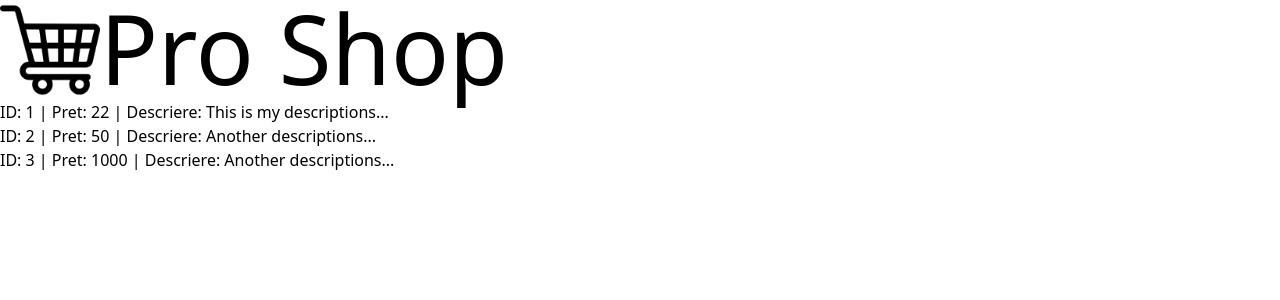
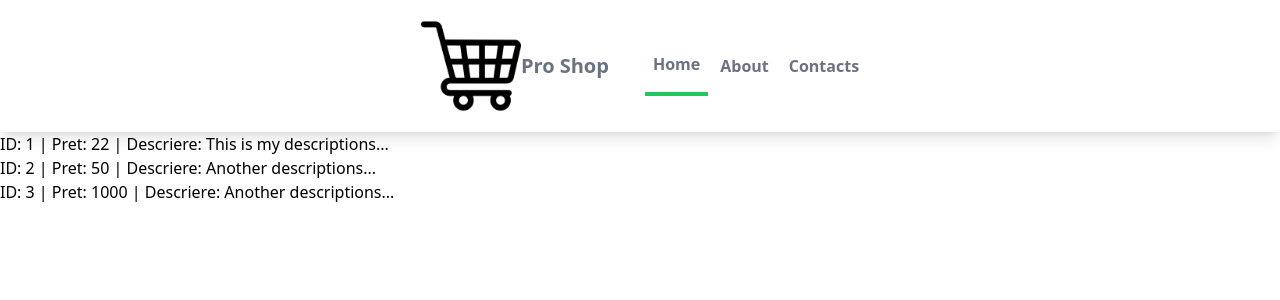
Before and after one commit to san4opan4o1/yt_django_pro, a Django app: page /myapp/ in a window 1280 px wide. Shown: the top 300 px of the page. Run offline with Django 5.2, Linux system fonts and the light colour scheme; data comes from the database, SQL or seed files in the repository; style sheets or scripts are compiled from the project's sources.

Commit message:
base template + navbar

```diff
--- /dev/null
+++ b/mysite/myapp/templates/myapp/base.html
@@ -0,0 +1,14 @@
+<!DOCTYPE html>
+{% load static %}
+<html lang="en">
+<head>
+    <meta charset="UTF-8">
+    <meta name="viewport" content="width=device-width, initial-scale=1.0">
+    <link rel="stylesheet" href="{% static 'myapp/styles.css' %}">
+    <title>Document</title>
+</head>
+<body>
+    {% block content %}
+    {% endblock content %}
+</body>
+</html>
--- a/mysite/myapp/templates/myapp/index.html
+++ b/mysite/myapp/templates/myapp/index.html
@@ -1,16 +1,21 @@
+{% extends "myapp/base.html" %}
 {% load static %}
-<html>
-    <head>
-        <link rel="stylesheet" href="{% static 'myapp/styles.css' %}">
-    </head>
-    <body>
-        <nav>
-            <div>
-                <div>
-                    <div>
-                        <div class="flex">
+
+{% block content %}
+        <nav class="bg-white shadow-lg">
+            <div class="max-w-6xl mx-auto px-4">
+                <div class="flex justify-center">
+                    <div class="flex space-x-7">
+                        <div>
+                            <a href="#" class="flex items-center px-2 py-4">
                             <img src="{% static 'myapp/images/shop.png' %}" width="100px" alt="logo">
-                            <span class="text-8xl">Pro Shop</span>
+                            <span class="text-gray-500 font-semibold text-xl">Pro Shop</span>
+                            </a>
+                        </div>
+                        <div class="items-center flex space-x-1">
+                            <a href="#" class="py-4 px-2 text-gray-500 font-semibold border-b-4 border-green-500">Home</a>
+                            <a href="#" class="py-4 px-2 text-gray-500 font-semibold">About</a>
+                            <a href="#" class="py-4 px-2 text-gray-500 font-semibold">Contacts</a>
                         </div>
                     </div>
                 </div>
@@ -24,5 +29,4 @@
             </a>
             {% endfor %}
         </h4>
-    </body>
-</html>
+{% endblock content %}
```
